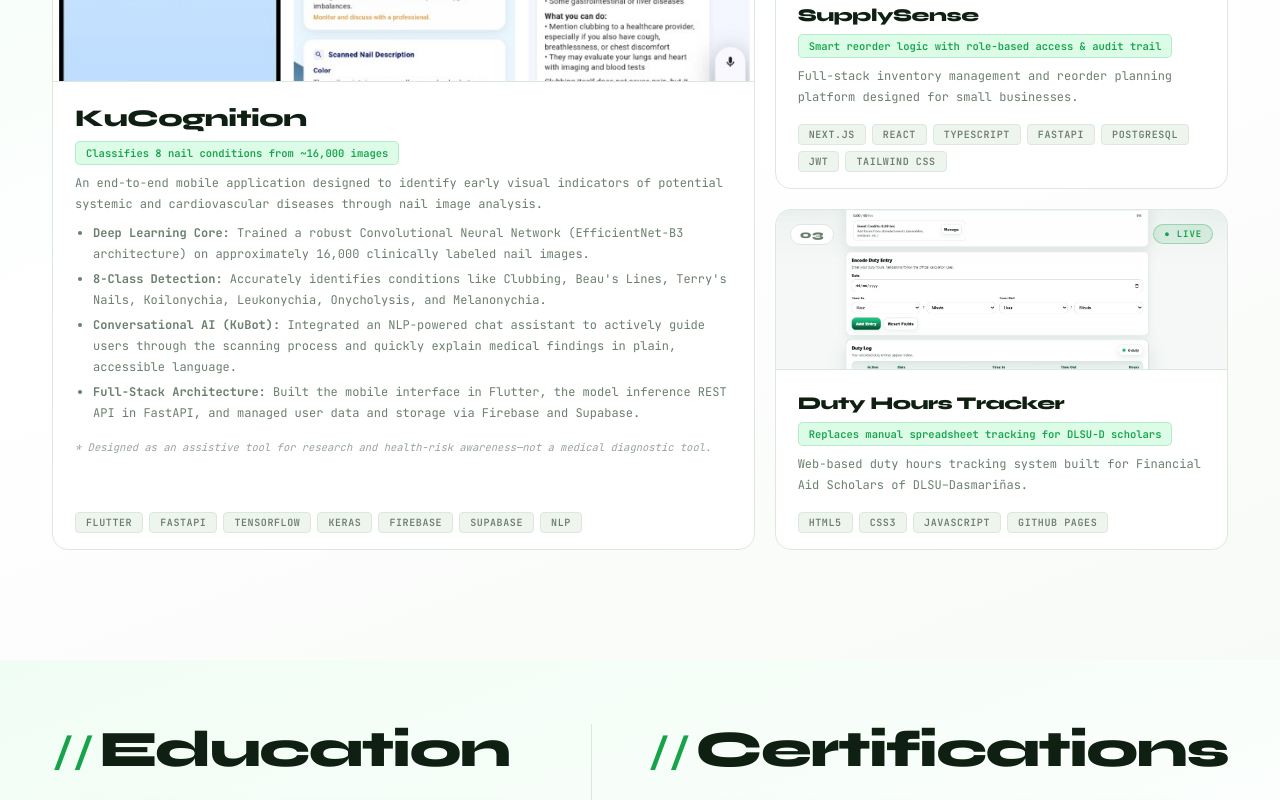
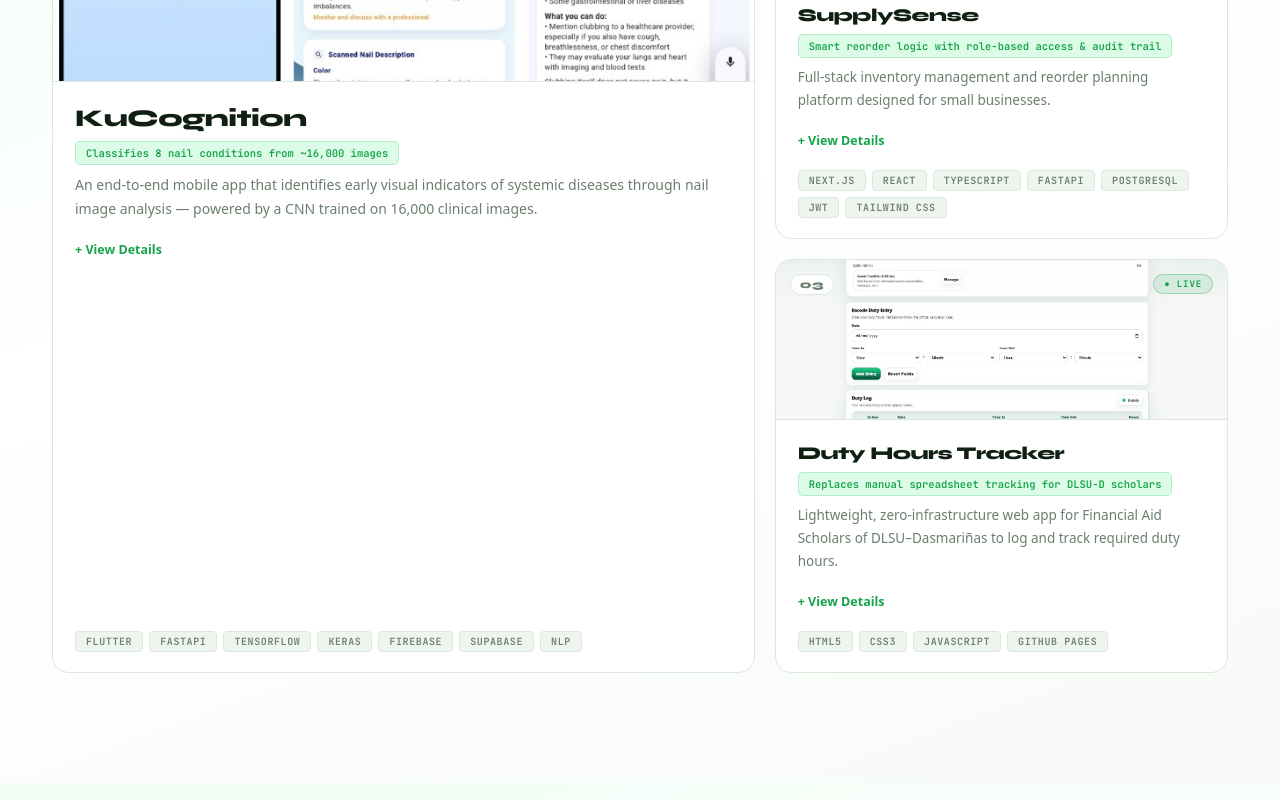
Before and after one commit to timothydevcastro/Portfolio, a React (Vite) app: page / in a window 1280 px wide. Shown: the part 2940-3740 px from the top of the page. Built offline with nearby package versions, Linux system fonts and the light colour scheme.

Commit message:
Implement click-driven accordion expand for project cards

```diff
--- a/src/ProjectsDevFinal.css
+++ b/src/ProjectsDevFinal.css
@@ -160,12 +160,72 @@
   border-radius:5px; border:1px solid rgba(22,163,74,.2);
   width:fit-content;
 }
-.projects-wrapper .proj-card-desc {
-  font-size:12px; color:var(--muted); line-height:1.75;
+/* SUMMARY (always visible) */
+.projects-wrapper .proj-card-summary {
+  font-family: system-ui, -apple-system, BlinkMacSystemFont, 'Segoe UI', Roboto, sans-serif;
+  font-size:14px; color:var(--muted); line-height:1.7;
+}
+.projects-wrapper .proj-card:not(.featured) .proj-card-summary { font-size:13.5px; }
+
+/* ACCORDION PANEL */
+.projects-wrapper .proj-accordion {
+  max-height: 0;
+  overflow: hidden;
+  transition: max-height 0.45s cubic-bezier(0.4, 0, 0.2, 1), opacity 0.35s ease;
+  opacity: 0;
+}
+.projects-wrapper .proj-accordion.open {
+  max-height: 800px;
+  opacity: 1;
+}
+
+/* DETAIL LIST */
+.projects-wrapper .proj-detail-list {
+  list-style: none;
+  padding: 0; margin: 0;
+  display: flex; flex-direction: column; gap: 8px;
+  padding-top: 4px;
+}
+.projects-wrapper .proj-detail-list li {
+  font-family: system-ui, -apple-system, BlinkMacSystemFont, 'Segoe UI', Roboto, sans-serif;
+  font-size:13.5px; color:var(--muted); line-height:1.6;
+  padding: 10px 14px;
+  background: var(--surface2);
+  border-radius: 8px;
+  border-left: 2px solid rgba(22,163,74,.3);
+}
+.projects-wrapper .proj-detail-list li strong { color:var(--text); }
+
+.projects-wrapper .proj-disclaimer {
+  font-family: system-ui, -apple-system, sans-serif;
+  font-size: 11px; color: var(--muted); opacity: 0.7;
+  font-style: italic; margin-top: 4px;
+}
+
+/* ACCORDION LINKS */
+.projects-wrapper .proj-accordion-links {
+  display:flex; gap:16px; padding-top:8px;
+  align-items: center;
+}
+
+/* EXPAND TOGGLE BUTTON */
+.projects-wrapper .proj-expand-btn {
+  all: unset;
+  display: inline-flex; align-items: center; gap: 6px;
+  font-family: system-ui, -apple-system, sans-serif;
+  font-size: 12.5px; font-weight: 600; color: var(--green);
+  cursor: pointer;
+  padding: 4px 0;
+  border-bottom: 1.5px solid transparent;
+  transition: border-color 0.2s;
+  width: fit-content;
+}
+.projects-wrapper .proj-expand-btn:hover {
+  border-bottom-color: var(--green-light);
 }
 
 /* TAGS */
-.projects-wrapper .proj-card-tags { display:flex; flex-wrap:wrap; gap:6px; padding:0 22px 16px; }
+.projects-wrapper .proj-card-tags { display:flex; flex-wrap:wrap; gap:6px; padding:0 22px 20px; }
 .projects-wrapper .proj-tag {
   font-size:10px; font-weight:600; letter-spacing:.06em; text-transform:uppercase;
   padding:3px 10px; border:1px solid var(--border); border-radius:4px;
@@ -174,29 +234,11 @@
 }
 .projects-wrapper .proj-card:hover .proj-tag{border-color:rgba(22,163,74,.25);color:var(--green);background:rgba(22,163,74,.04);}
 
-/* HOVER DRAWER */
-.projects-wrapper .proj-card-drawer {
-  position:absolute; bottom:0; left:0; right:0;
-  background:var(--surface);
-  border-top:1px solid var(--border);
-  padding:18px 22px;
-  transform:translateY(100%);
-  transition:transform .35s cubic-bezier(.4,0,.2,1);
-  z-index:3;
-  display:flex; flex-direction:column; gap:12px;
-}
-.projects-wrapper .proj-card:hover .proj-card-drawer { transform:translateY(0); }
-
-.projects-wrapper .proj-drawer-challenge {
-  font-size:11.5px; color:var(--muted); line-height:1.7;
-  border-left:2px solid var(--green-light); padding-left:12px;
-}
-.projects-wrapper .proj-drawer-challenge strong { color:var(--text); display:block; margin-bottom:3px; font-size:11px; letter-spacing:.05em; text-transform:uppercase; }
-
-.projects-wrapper .proj-drawer-links { display:flex; gap:16px; }
+/* LINK STYLES (inside accordion) */
 .projects-wrapper .proj-drawer-link {
   display:flex; align-items:center; gap:6px;
-  font-size:11px; font-weight:600; letter-spacing:.06em; text-transform:uppercase;
+  font-family: system-ui, -apple-system, sans-serif;
+  font-size:12px; font-weight:600;
   text-decoration:none; transition:gap .2s, color .2s;
 }
 .projects-wrapper .proj-drawer-link.primary { color:var(--green); }
@@ -204,6 +246,7 @@
 .projects-wrapper .proj-drawer-link.secondary { color:var(--muted); }
 .projects-wrapper .proj-drawer-link.secondary:hover { color:var(--text); gap:9px; }
 .projects-wrapper .proj-link-div { width:1px; background:var(--border); align-self:stretch; }
+
 
 /* ── RESPONSIVE ── */
 @media (max-width: 900px) {
--- a/src/ProjectsDevFinal.tsx
+++ b/src/ProjectsDevFinal.tsx
@@ -1,4 +1,4 @@
-import React, { useEffect, useRef } from 'react';
+import React, { useEffect, useRef, useState } from 'react';
 import './ProjectsDevFinal.css';
 import KuCognitionImg from './assets/KuCognition_Image.jpg';
 import SupplySenseImg from './assets/Suppliesense_Image.jpg';
@@ -25,7 +25,6 @@
 
   const { colors, shape } = project;
 
-  // base gradient bg
   const bg = ctx.createLinearGradient(0, 0, W, H);
   bg.addColorStop(0, colors[0] + '18');
   bg.addColorStop(1, colors[1] + '10');
@@ -114,13 +113,16 @@
     useRef<HTMLDivElement>(null),
   ];
 
+  // which card is expanded
+  const [expanded, setExpanded] = useState<number | null>(null);
+
+  const toggle = (idx: number) =>
+    setExpanded(prev => (prev === idx ? null : idx));
+
   useEffect(() => {
     const headerRow = headerRowRef.current;
     if (!headerRow) return;
 
-    // (Scroll progress bar is now global in App.tsx)
-
-    // reveal header row
     const headerObs = new IntersectionObserver(entries => {
       entries.forEach(e => {
         if (e.isIntersecting) { e.target.classList.add('visible'); }
@@ -129,7 +131,6 @@
     }, { threshold: 0.1 });
     headerObs.observe(headerRow);
 
-    // reveal cards + draw canvases
     const patternObs = new IntersectionObserver(entries => {
       entries.forEach(e => {
         if (e.isIntersecting) {
@@ -146,7 +147,6 @@
 
     cardRefs.forEach(ref => { if (ref.current) patternObs.observe(ref.current); });
 
-    // resize — redraw canvases
     const onResize = () => {
       canvasRefs.forEach((ref, idx) => {
         if (ref.current) drawPattern(ref.current, PROJECTS[idx]);
@@ -176,7 +176,7 @@
         <div className="projects-grid">
 
           {/* 01 KuCognition — FEATURED */}
-          <div className="proj-card featured reveal" data-project="0" ref={cardRefs[0]}>
+          <div className={`proj-card featured reveal${expanded === 0 ? ' expanded' : ''}`} data-project="0" ref={cardRefs[0]}>
             <div className="proj-card-visual">
               <canvas ref={canvasRefs[0]}></canvas>
               <img src={KuCognitionImg} alt="KuCognition" className="proj-card-img" />
@@ -186,18 +186,25 @@
             <div className="proj-card-body">
               <div className="proj-card-title">KuCognition</div>
               <div className="proj-impact-line">Classifies 8 nail conditions from ~16,000 images</div>
-              <div className="proj-card-desc" style={{ display: 'flex', flexDirection: 'column', gap: '8px' }}>
-                <p>An end-to-end mobile application designed to identify early visual indicators of potential systemic and cardiovascular diseases through nail image analysis.</p>
-                <ul style={{ listStyleType: 'disc', paddingLeft: '18px', display: 'flex', flexDirection: 'column', gap: '4px' }}>
-                  <li><strong>Deep Learning Core:</strong> Trained a robust Convolutional Neural Network (EfficientNet-B3 architecture) on approximately 16,000 clinically labeled nail images.</li>
-                  <li><strong>8-Class Detection:</strong> Accurately identifies conditions like Clubbing, Beau's Lines, Terry's Nails, Koilonychia, Leukonychia, Onycholysis, and Melanonychia.</li>
-                  <li><strong>Conversational AI (KuBot):</strong> Integrated an NLP-powered chat assistant to actively guide users through the scanning process and quickly explain medical findings in plain, accessible language.</li>
-                  <li><strong>Full-Stack Architecture:</strong> Built the mobile interface in Flutter, the model inference REST API in FastAPI, and managed user data and storage via Firebase and Supabase.</li>
+              <p className="proj-card-summary">An end-to-end mobile app that identifies early visual indicators of systemic diseases through nail image analysis — powered by a CNN trained on 16,000 clinical images.</p>
+
+              {/* ACCORDION DETAILS */}
+              <div className={`proj-accordion${expanded === 0 ? ' open' : ''}`}>
+                <ul className="proj-detail-list">
+                  <li><strong>Deep Learning Core:</strong> EfficientNet-B3 CNN trained on ~16,000 clinically labeled nail images.</li>
+                  <li><strong>8-Class Detection:</strong> Clubbing, Beau's Lines, Terry's Nails, Koilonychia, Leukonychia, Onycholysis, and Melanonychia.</li>
+                  <li><strong>Conversational AI (KuBot):</strong> NLP-powered chat assistant that explains medical findings in plain, accessible language.</li>
+                  <li><strong>Full-Stack Architecture:</strong> Flutter mobile interface, FastAPI inference server, Firebase and Supabase for data.</li>
                 </ul>
-                <p style={{ marginTop: '6px', fontSize: '10.5px', opacity: 0.7, fontStyle: 'italic' }}>
-                  * Designed as an assistive tool for research and health-risk awareness—not a medical diagnostic tool.
-                </p>
+                <p className="proj-disclaimer">* Designed as an assistive tool for research and health-risk awareness — not a medical diagnostic tool.</p>
+                <div className="proj-accordion-links">
+                  <a href="https://www.youtube.com/watch?v=OhrWbONUQqk" target="_blank" rel="noreferrer" className="proj-drawer-link primary">Watch Demo ▶</a>
+                </div>
               </div>
+
+              <button className="proj-expand-btn" onClick={() => toggle(0)}>
+                {expanded === 0 ? '− Hide Details' : '+ View Details'}
+              </button>
             </div>
             <div className="proj-card-tags">
               <span className="proj-tag">Flutter</span><span className="proj-tag">FastAPI</span>
@@ -205,19 +212,10 @@
               <span className="proj-tag">Firebase</span><span className="proj-tag">Supabase</span>
               <span className="proj-tag">NLP</span>
             </div>
-            <div className="proj-card-drawer">
-              <div className="proj-drawer-challenge">
-                <strong>The challenge</strong>
-                Training a robust CNN on ~16,000 nail images to classify 8 conditions accurately, then making it accessible on mobile with a conversational interface that explains medical findings in plain language.
-              </div>
-              <div className="proj-drawer-links">
-                <a href="https://www.youtube.com/watch?v=OhrWbONUQqk" target="_blank" rel="noreferrer" className="proj-drawer-link primary">Watch Demo ▶</a>
-              </div>
-            </div>
           </div>
 
           {/* 02 SupplySense */}
-          <div className="proj-card reveal" data-project="1" ref={cardRefs[1]}>
+          <div className={`proj-card reveal${expanded === 1 ? ' expanded' : ''}`} data-project="1" ref={cardRefs[1]}>
             <div className="proj-card-visual">
               <canvas ref={canvasRefs[1]}></canvas>
               <img src={SupplySenseImg} alt="SupplySense" className="proj-card-img" />
@@ -226,8 +224,26 @@
             </div>
             <div className="proj-card-body">
               <div className="proj-card-title">SupplySense</div>
-              <div className="proj-impact-line">Smart reorder logic with role-based access & audit trail</div>
-              <p className="proj-card-desc">Full-stack inventory management and reorder planning platform designed for small businesses.</p>
+              <div className="proj-impact-line">Smart reorder logic with role-based access &amp; audit trail</div>
+              <p className="proj-card-summary">Full-stack inventory management and reorder planning platform designed for small businesses.</p>
+
+              <div className={`proj-accordion${expanded === 1 ? ' open' : ''}`}>
+                <ul className="proj-detail-list">
+                  <li><strong>Role-Based Auth:</strong> Secure JWT authentication across Manager and Viewer roles with scoped permissions.</li>
+                  <li><strong>Smart ROP Engine:</strong> Calculates reorder points based on lead time, safety stock, and average demand.</li>
+                  <li><strong>Audit Trail:</strong> Full history of all stock adjustments and reorder events.</li>
+                  <li><strong>Reporting:</strong> Automated CSV export for inventory and reorder reports.</li>
+                </ul>
+                <div className="proj-accordion-links">
+                  <a href="https://suppliesense-frontend.onrender.com/" target="_blank" rel="noreferrer" className="proj-drawer-link primary">View Site →</a>
+                  <div className="proj-link-div"></div>
+                  <a href="https://github.com/timothydevcastro/suppliesense" target="_blank" rel="noreferrer" className="proj-drawer-link secondary">View Source →</a>
+                </div>
+              </div>
+
+              <button className="proj-expand-btn" onClick={() => toggle(1)}>
+                {expanded === 1 ? '− Hide Details' : '+ View Details'}
+              </button>
             </div>
             <div className="proj-card-tags">
               <span className="proj-tag">Next.js</span><span className="proj-tag">React</span>
@@ -235,21 +251,10 @@
               <span className="proj-tag">PostgreSQL</span><span className="proj-tag">JWT</span>
               <span className="proj-tag">Tailwind CSS</span>
             </div>
-            <div className="proj-card-drawer">
-              <div className="proj-drawer-challenge" style={{ display: 'flex', flexDirection: 'column', gap: '8px' }}>
-                <strong>Features & Details</strong>
-                <p>Designed a scalable permission model across Manager and Viewer roles with secure JWT authentication. Engineered smart reorder point (ROP) calculations based on lead time, safety stock, and average demand, integrated with real-time stock adjustments, full audit trails, and automated CSV export reporting.</p>
-              </div>
-              <div className="proj-drawer-links">
-                <a href="https://suppliesense-frontend.onrender.com/" target="_blank" rel="noreferrer" className="proj-drawer-link primary">View Site →</a>
-                <div className="proj-link-div"></div>
-                <a href="https://github.com/timothydevcastro/suppliesense" target="_blank" rel="noreferrer" className="proj-drawer-link secondary">View Source →</a>
-              </div>
-            </div>
           </div>
 
           {/* 03 Duty Hours Tracker */}
-          <div className="proj-card reveal" data-project="2" ref={cardRefs[2]}>
+          <div className={`proj-card reveal${expanded === 2 ? ' expanded' : ''}`} data-project="2" ref={cardRefs[2]}>
             <div className="proj-card-visual">
               <canvas ref={canvasRefs[2]}></canvas>
               <img src={DutyTrackerImg} alt="Duty Hours Tracker" className="proj-card-img" />
@@ -259,22 +264,28 @@
             <div className="proj-card-body">
               <div className="proj-card-title">Duty Hours Tracker</div>
               <div className="proj-impact-line">Replaces manual spreadsheet tracking for DLSU-D scholars</div>
-              <p className="proj-card-desc">Web-based duty hours tracking system built for Financial Aid Scholars of DLSU–Dasmariñas.</p>
+              <p className="proj-card-summary">Lightweight, zero-infrastructure web app for Financial Aid Scholars of DLSU–Dasmariñas to log and track required duty hours.</p>
+
+              <div className={`proj-accordion${expanded === 2 ? ' open' : ''}`}>
+                <ul className="proj-detail-list">
+                  <li><strong>Client-Side Storage:</strong> Runs entirely on localStorage — no backend needed.</li>
+                  <li><strong>Rule-Based Validation:</strong> Configurable duty schedule validation and automatic hour computation.</li>
+                  <li><strong>Event Tracking:</strong> Credit tracking for different event types with printable CSV export.</li>
+                </ul>
+                <div className="proj-accordion-links">
+                  <a href="https://timothydevcastro.github.io/scholar-duty-tracker/" target="_blank" rel="noreferrer" className="proj-drawer-link primary">View Site →</a>
+                  <div className="proj-link-div"></div>
+                  <a href="https://github.com/timothydevcastro/scholar-duty-tracker" target="_blank" rel="noreferrer" className="proj-drawer-link secondary">View Source →</a>
+                </div>
+              </div>
+
+              <button className="proj-expand-btn" onClick={() => toggle(2)}>
+                {expanded === 2 ? '− Hide Details' : '+ View Details'}
+              </button>
             </div>
             <div className="proj-card-tags">
               <span className="proj-tag">HTML5</span><span className="proj-tag">CSS3</span>
               <span className="proj-tag">JavaScript</span><span className="proj-tag">GitHub Pages</span>
-            </div>
-            <div className="proj-card-drawer">
-              <div className="proj-drawer-challenge" style={{ display: 'flex', flexDirection: 'column', gap: '8px' }}>
-                <strong>Features & Details</strong>
-                <p>Replaces a fragile spreadsheet workflow entirely with a lightweight, zero-infrastructure web app that runs strictly client-side via localStorage API. Built with configurable rule-based validation for duty schedules, automatic hour computation, event credit tracking, and printable CSV record export.</p>
-              </div>
-              <div className="proj-drawer-links">
-                <a href="https://timothydevcastro.github.io/scholar-duty-tracker/" target="_blank" rel="noreferrer" className="proj-drawer-link primary">View Site →</a>
-                <div className="proj-link-div"></div>
-                <a href="https://github.com/timothydevcastro/scholar-duty-tracker" target="_blank" rel="noreferrer" className="proj-drawer-link secondary">View Source →</a>
-              </div>
             </div>
           </div>
 
```
